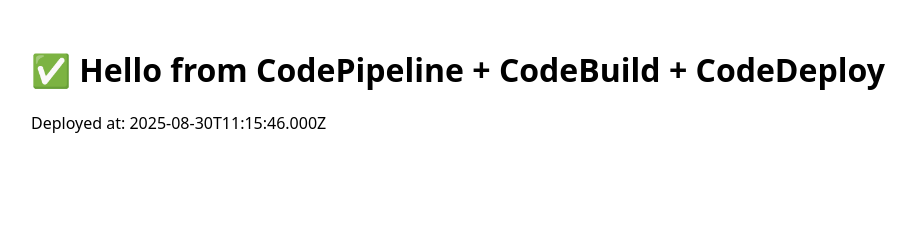
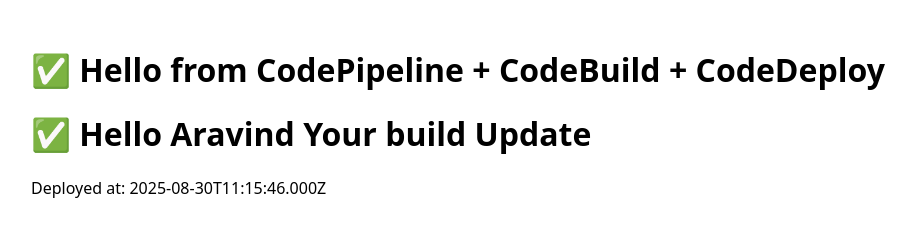
Before and after one commit to Aravind18065/codepiple, a plain HTML site: page index.html in a window 1280 px wide. Shown: the whole page, without its empty margins (17-933 px from the left). Drawn offline with Linux system fonts and the light colour scheme.

Commit message:
Update index.html

```diff
--- a/index.html
+++ b/index.html
@@ -3,6 +3,7 @@
   <head><meta charset="utf-8"><title>Deployed via CodePipeline</title></head>
   <body style="font-family: system-ui; margin: 3rem;">
     <h1>✅ Hello from CodePipeline + CodeBuild + CodeDeploy</h1>
+    <h1>✅ Hello Aravind Your  build  Update </h1>
     <p>Deployed at: <span id="ts"></span></p>
     <script>document.getElementById('ts').textContent=new Date().toISOString();</script>
   </body>
```
